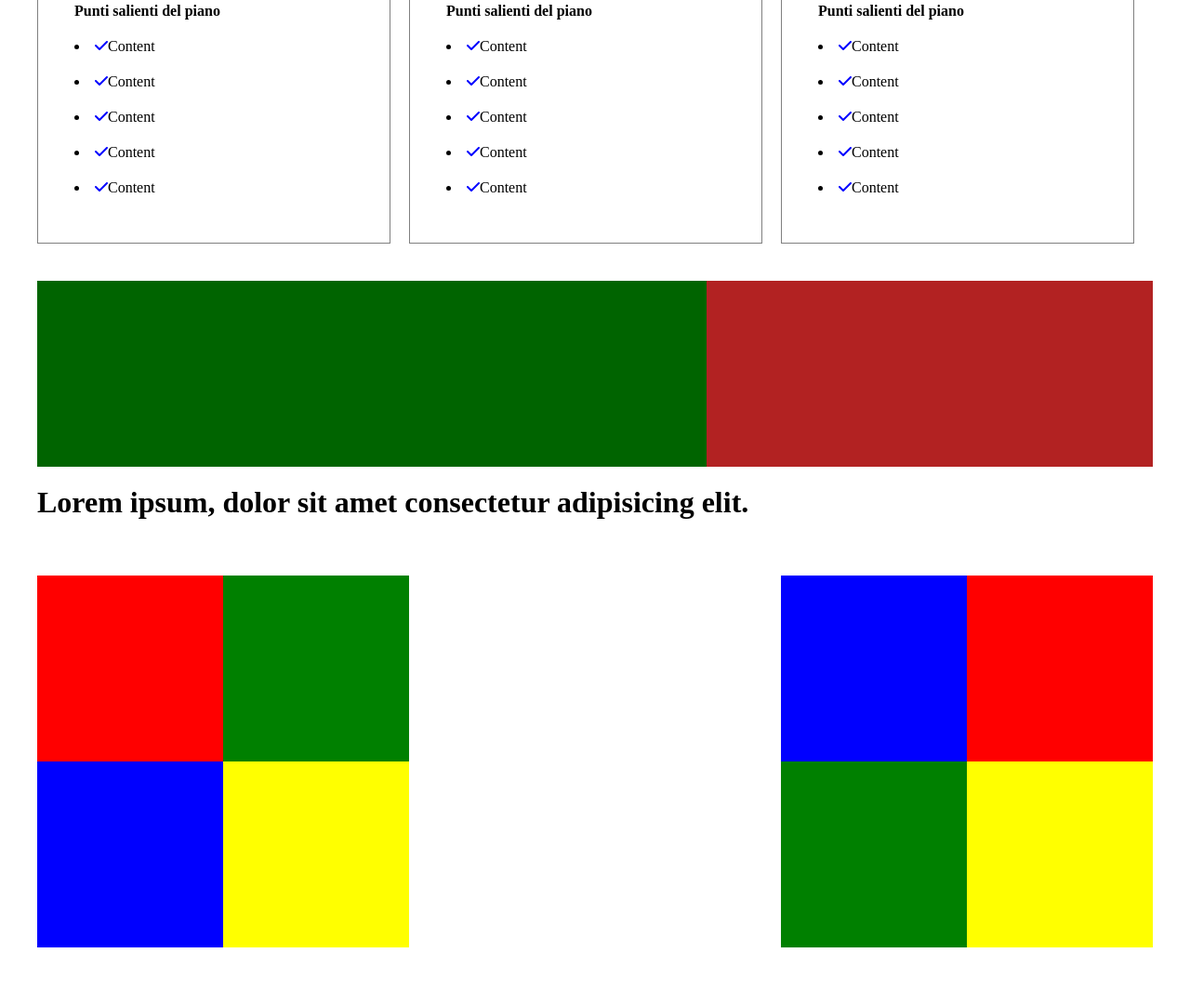
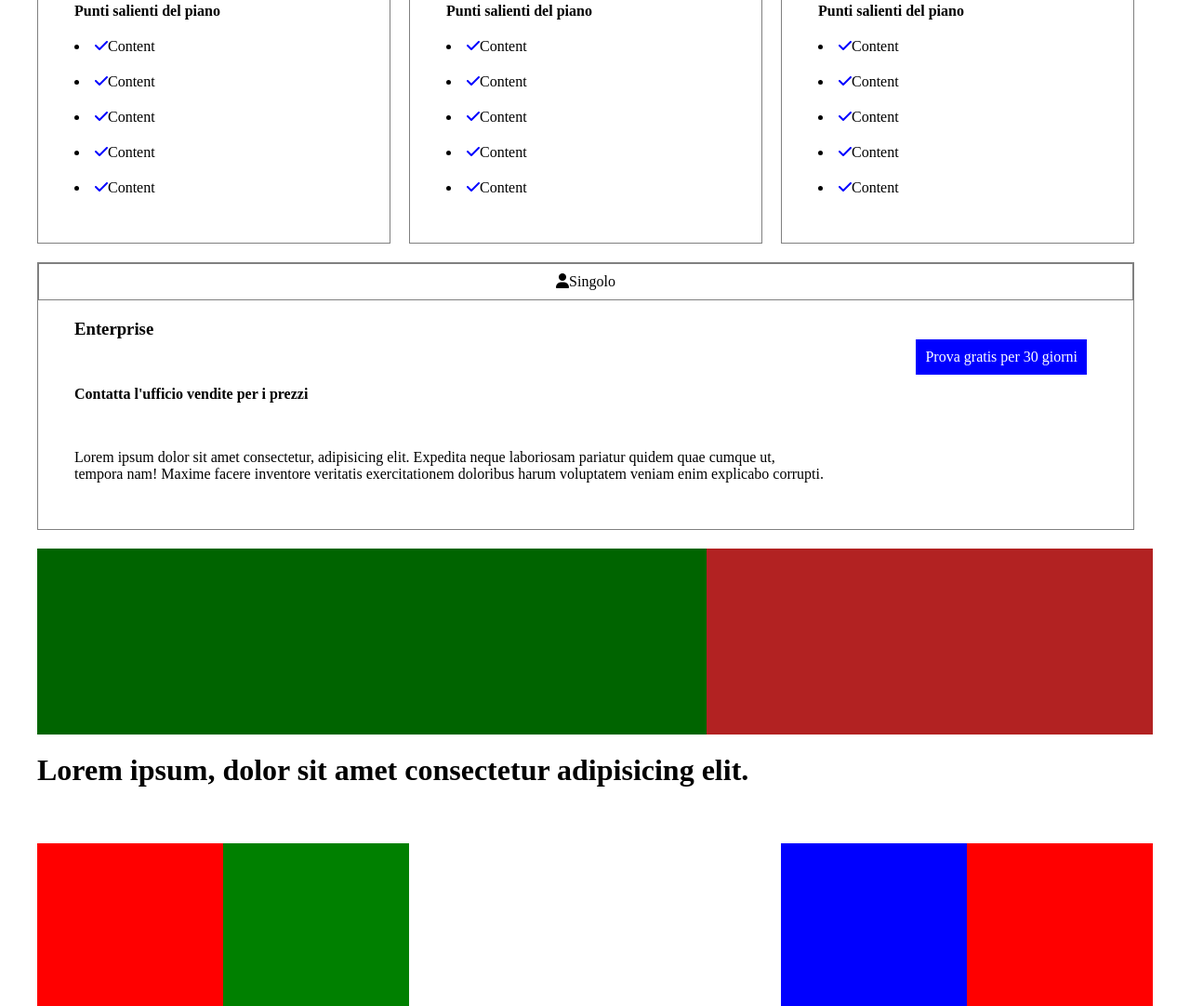
Before and after one commit to FilippoTrogu/htmlcss-dropbox, a plain HTML site: page index.html in a window 1280 px wide. Shown: the part 1367-2449 px from the top of the page at 93% size. Drawn offline with Linux system fonts and the light colour scheme.

Commit message:
Secondo blocco fatto

```diff
--- a/css/style.css
+++ b/css/style.css
@@ -167,6 +167,10 @@ header{
     font-size: larger;
 }
 
+.position-relative{
+    position: relative;
+}
+
 /* IMAGES */
 #jumbo{
     width: 900px;
@@ -184,6 +188,14 @@ header{
     margin-right: 110px;
     color: white;
     background-color: blue;
+}
+
+.prova-gratuita-two{
+    padding: 10px;
+    color: white;
+    background-color: blue;
+    position: absolute;
+    right: 50px;
 }
 
 #first-trial{
@@ -216,6 +228,11 @@ li:before {
     margin: 0 auto;
 }
 
+.content-container-two{
+    max-width: 1100px;
+    margin: 0 auto;
+}
+
 .content-box{
     width: 100%;
     padding: 10px;
--- a/index.html
+++ b/index.html
@@ -115,7 +115,14 @@
 
                 </div>
 
-                <div class="col-100 margin-t-20"></div>
+                <div class="col-100 margin-t-20 border-grey position-relative">
+                    <div class="content-box border-grey p"><i class="fa-solid fa-user"></i>Singolo</div>
+                    <div class="content-container-two">
+                        <div><h3 class="margin-t-20">Enterprise</h3> <span><div class="prova-gratuita-two">Prova gratis per 30 giorni</div></span></div>
+                        <div class="margin-t-50"><h4>Contatta l'ufficio vendite per i prezzi</h4></div>
+                        <p class="margin-t-50 padding-b-50">Lorem ipsum dolor sit amet consectetur, adipisicing elit. Expedita neque laboriosam pariatur quidem quae cumque ut, <br> tempora nam! Maxime facere inventore veritatis exercitationem doloribus harum voluptatem veniam enim explicabo corrupti.</p>
+                    </div>
+                </div>
             </div>
 
             <!-- THIRD BLOCK -->
```
